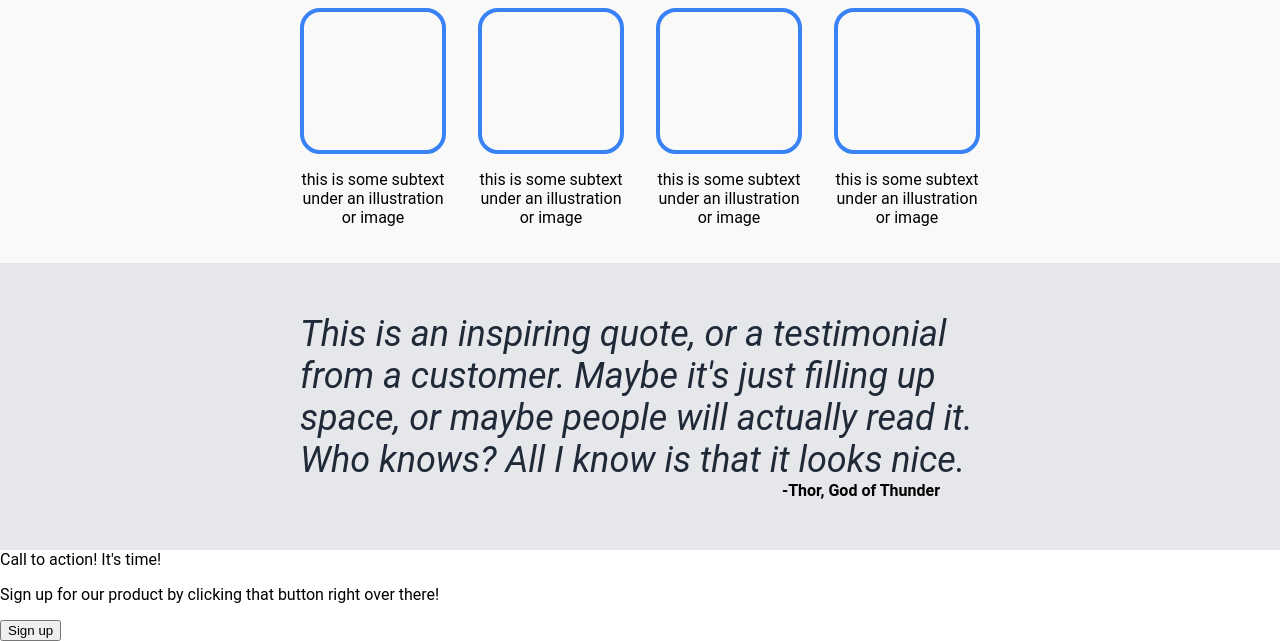
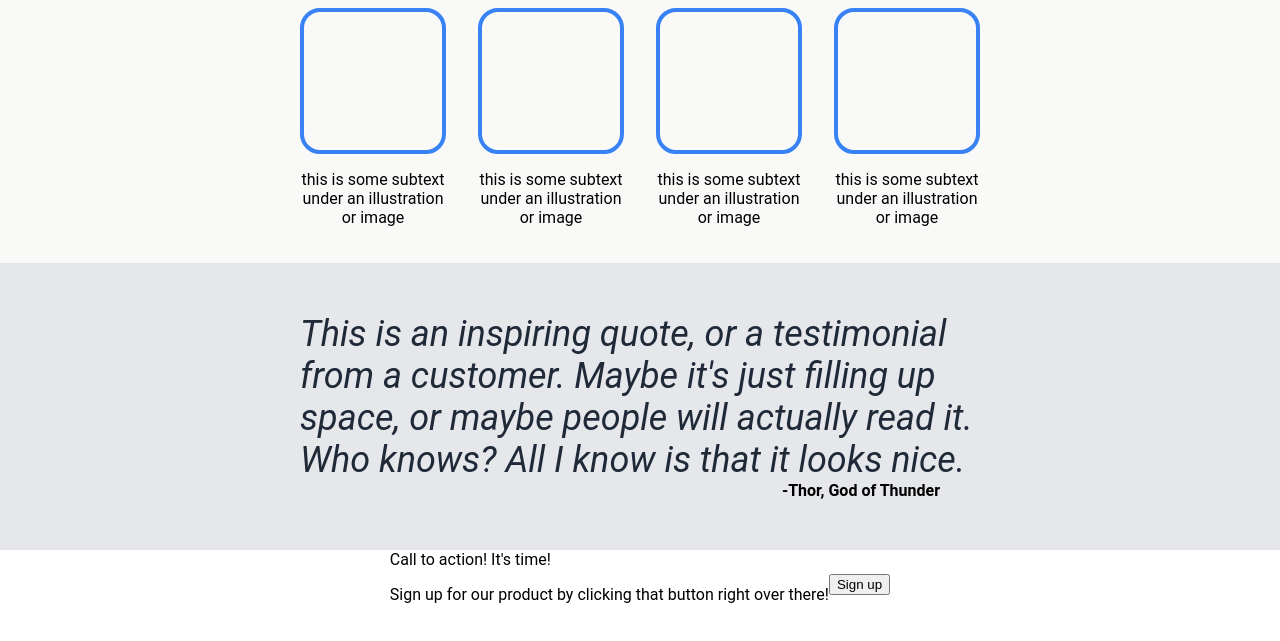
Before and after one commit to arnoudteck/odin-landing-page, a plain HTML site: page index.html in a window 1280 px wide. Shown: the part 597-1238 px from the top of the page. After the commit the page ends 1217 px from the top, so only its background shows below. Drawn offline with Linux system fonts and the light colour scheme.

Commit message:
Apply flexbox model to call to action section

```diff
--- a/style.css
+++ b/style.css
@@ -128,3 +128,9 @@ body {
     font-weight: bold;
     margin-right: 40px;
 }
+
+.call-to-action {
+    display: flex;
+    justify-content: center;
+    align-items: center;
+}
```
